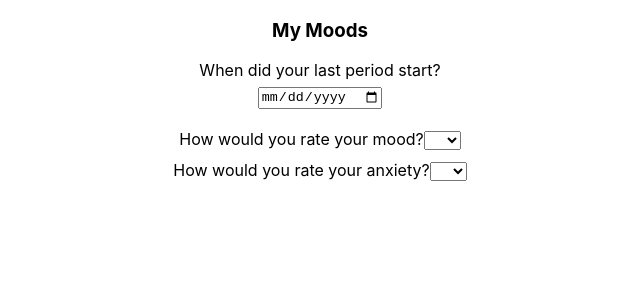
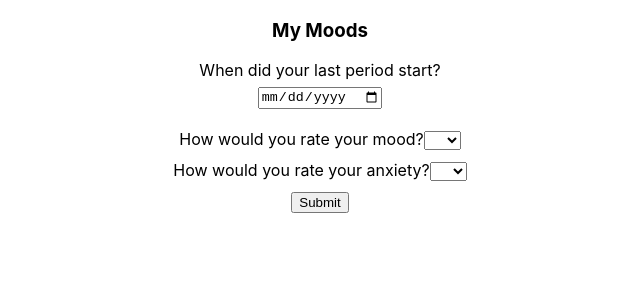
Before and after one commit to amelia678/my-moods, a React (Create React App) app: page / in a window 1280 px wide. Shown: the top 300 px of the page, without its empty margins (320-960 px from the left). Built offline with nearby package versions, Linux system fonts and the light colour scheme.

Commit message:
Add react router.

```diff
--- a/package.json
+++ b/package.json
@@ -9,6 +9,7 @@
     "moment": "^2.29.1",
     "react": "^16.13.1",
     "react-dom": "^16.13.1",
+    "react-router-dom": "^5.2.0",
     "react-scripts": "3.4.3",
     "typescript": "^4.0.3"
   },
--- a/src/MoodForm/MoodForm.tsx
+++ b/src/MoodForm/MoodForm.tsx
@@ -66,6 +66,9 @@ const MoodForm = () => {
           </select>
         </label>
         </div>
+        <div style={styles.formInput}>
+        <button type='submit'>Submit</button>
+        </div>
       </form>
     </div>
   );
```
Also changed, not shown: 1 other file (tests, documents, lock files or other folders).
